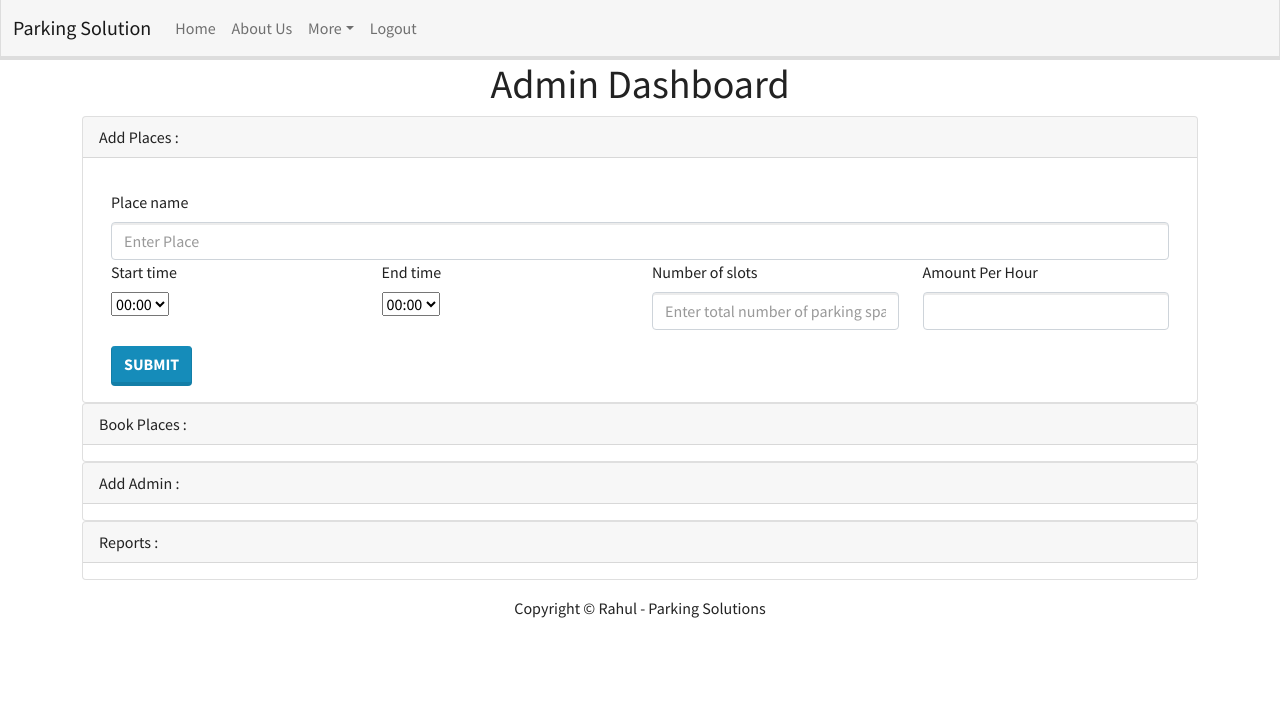
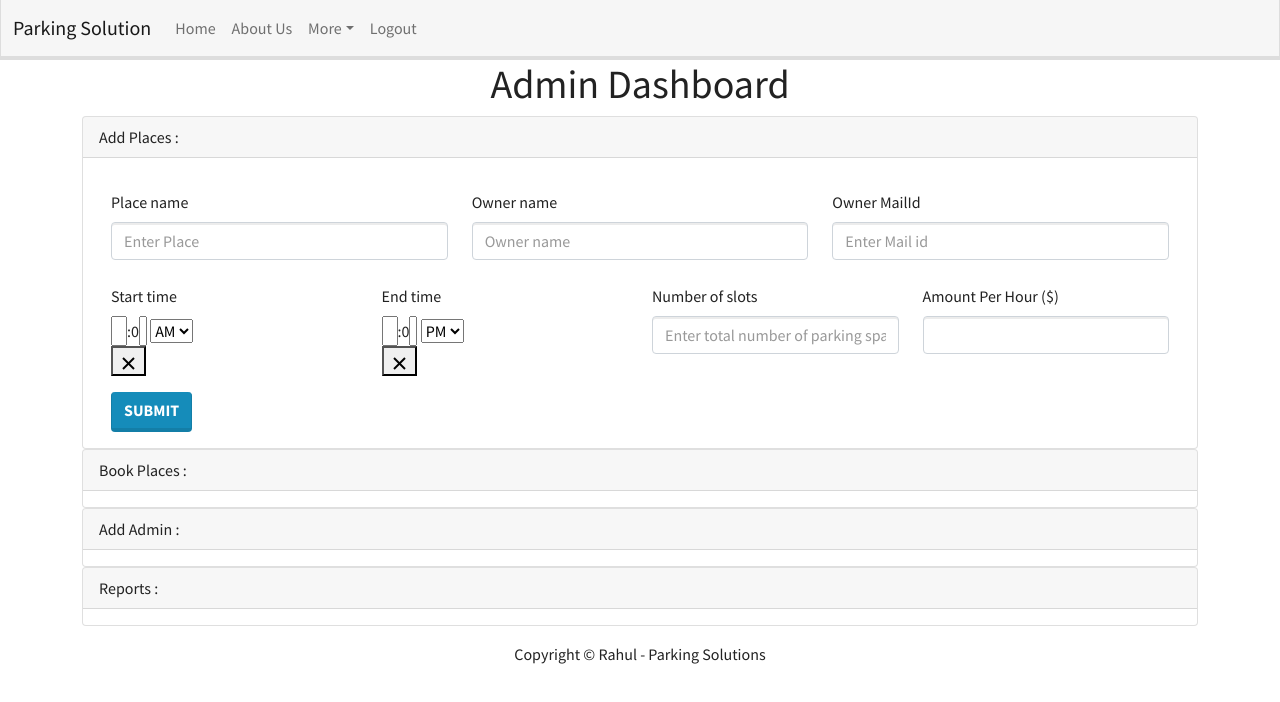
Before and after one commit to mrahulreddy/e-parkingSolution, a React (Create React App) app in the folder frontend/: page /dashboard in a window 1280 px wide. Both pictures are taken after a click on the element "Add Places :". Shown: the top 702 px of the page. Built offline with nearby package versions, Linux system fonts and the light colour scheme; no server answers.

Commit message:
[add-places]: add place functionality with DB save.

```diff
--- a/frontend/package.json
+++ b/frontend/package.json
@@ -14,6 +14,7 @@
     "react-dom": "17.0.1",
     "react-router-dom": "6.2.2",
     "react-scripts": "5.0.0",
+    "react-time-picker": "^4.5.0",
     "web-vitals": "2.1.4"
   },
   "scripts": {
--- a/frontend/src/components/TimePicker.js
+++ b/frontend/src/components/TimePicker.js
@@ -3,7 +3,6 @@ import { Form } from "react-bootstrap";
 
 const TimePicker = () => {
   return (
-    <div>
     <select name="places" id="places">
       <option value="0">00:00 </option>
       <option value="1">00:01 </option>
@@ -15,7 +14,6 @@ const TimePicker = () => {
       <option value="7">00:07 </option>
       <option value="8"> 00:08 </option>
     </select>
-    </div>
   );
 };
 
--- a/frontend/src/components/addAdmin.js
+++ b/frontend/src/components/addAdmin.js
@@ -1,4 +1,4 @@
-import React from "react";
+import React, { useEffect, useState } from "react";
 import {
   Col,
   Form,
@@ -9,16 +9,28 @@ import {
   ButtonGroup,
   Button,
 } from "react-bootstrap";
-import users_data from "../data/users";
+import axios from "axios";
 
-const addAdmin = () => {
+const AddAdmin = () => {
+  const [udata, setUdata] = useState([]);
+  const get_users_data = async () => {
+    console.log("im get data");
+    const { data } = await axios.get("/api/userdata");
+    console.log(data);
+    setUdata(data);
+  };
+
+  useEffect(() => {
+    get_users_data();
+  }, []);
+
   return (
     <div>
       <Container>
         <h2> Add Admin :</h2>
         <Form.Label>List of users:</Form.Label>
         <select>
-          {users_data.map((dat) => (
+          {udata.map((dat) => (
             <option> {dat.name} </option>
           ))}
           <hr />
@@ -36,4 +48,4 @@ const addAdmin = () => {
   );
 };
 
-export default addAdmin;
+export default AddAdmin;
--- a/frontend/src/components/addPlaces.js
+++ b/frontend/src/components/addPlaces.js
@@ -1,4 +1,5 @@
-import React from "react";
+import axios from "axios";
+import React, { useState } from "react";
 import {
   Col,
   Form,
@@ -11,35 +12,114 @@ import {
   Card,
   Accordion,
 } from "react-bootstrap";
-import TimePicker from "./TimePicker";
-import users_data from "../data/users";
-const addPlaces = () => {
+import TimePicker from "react-time-picker";
+
+const AddPlaces = () => {
+  const [ownerMailId, setOemail] = useState("");
+  const [ownerName, setOname] = useState("");
+  const [placeName, setPname] = useState("");
+  const [nos, setNos] = useState("");
+  const [aph, setAph] = useState("");
+  const [stime, setStime] = useState("00:00");
+  const [etime, setEtime] = useState("24:00");
+
+  const addingPlaces = async (e) => {
+    e.preventDefault();
+
+    console.log(ownerMailId, ownerName, placeName, nos, aph, stime, etime);
+    try {
+      const config = {
+        headers: {
+          "Content-type": "application/json",
+        },
+      };
+
+      const { data } = await axios.post(
+        "/api/users/addplaces",
+        {
+          ownerMailId,
+          ownerName,
+          placeName,
+          nos,
+          aph,
+          stime,
+          etime,
+        },
+        config
+      );
+
+      localStorage.setItem("addedPlace", JSON.stringify(data));
+    } catch (error) {}
+  };
+
   return (
     <div>
       <Container>
-        <Form>
+        <Form onSubmit={addingPlaces}>
           <Form.Group className="mb-3">
-            <Form.Label>Place name</Form.Label>
-            <Form.Control type="text" placeholder="Enter Place" />
             <Row>
               <Col>
-                <Form.Label>Start time</Form.Label>
-                <TimePicker />
+                <Form.Label>Place name</Form.Label>
+                <Form.Control
+                  type="text"
+                  placeholder="Enter Place"
+                  onChange={(e) => setPname(e.target.value)}
+                />
+              </Col>
+              <Col>
+                <Form.Label>Owner name</Form.Label>
+                <Form.Control
+                  type="text"
+                  placeholder="Owner name "
+                  onChange={(e) => setOname(e.target.value)}
+                />
+              </Col>
+              <Col>
+                <Form.Label>Owner MailId</Form.Label>
+                <Form.Control
+                  type="email"
+                  placeholder="Enter Mail id"
+                  onChange={(e) => setOemail(e.target.value)}
+                />
+              </Col>
+            </Row>
+            <br />
+            <Row>
+              <Col>
+                <Form.Label>Start time </Form.Label>
+                <TimePicker
+                  isOpen="true"
+                  disableClock="true"
+                  onChange={setStime}
+                  value={stime}
+                />
               </Col>
               <Col>
                 <Form.Label>End time</Form.Label>
-                <TimePicker />
+                <TimePicker
+                  minTime="00:00"
+                  maxTime="24:00"
+                  clockAriaLabel="Toggle clock"
+                  disableClock="true"
+                  closeClock="false"
+                  onChange={setEtime}
+                  value={etime}
+                />
               </Col>
               <Col>
                 <Form.Label>Number of slots</Form.Label>
                 <Form.Control
                   type="text"
                   placeholder="Enter total number of parking space available here"
+                  onChange={(e) => setNos(e.target.value)}
                 />
               </Col>
               <Col>
-                <Form.Label>Amount Per Hour</Form.Label>
-                <Form.Control type="text" />
+                <Form.Label>Amount Per Hour ($)</Form.Label>
+                <Form.Control
+                  type="text"
+                  onChange={(e) => setAph(e.target.value)}
+                />
               </Col>
             </Row>
           </Form.Group>
@@ -52,4 +132,4 @@ const addPlaces = () => {
   );
 };
 
-export default addPlaces;
+export default AddPlaces;
--- a/frontend/src/components/dashboard.js
+++ b/frontend/src/components/dashboard.js
@@ -13,7 +13,7 @@ import {
   Accordion,
 } from "react-bootstrap";
 import TimePicker from "./TimePicker";
-import users_data from "../data/users";
+
 import AddPlaces from "./addPlaces";
 import AddAdmin from "./addAdmin";
 import BookPlace from "./bookPlace";
```
Also changed, not shown: 1 other file (tests, documents, lock files or other folders). Lines whose indentation alone changed are shown as unchanged.
